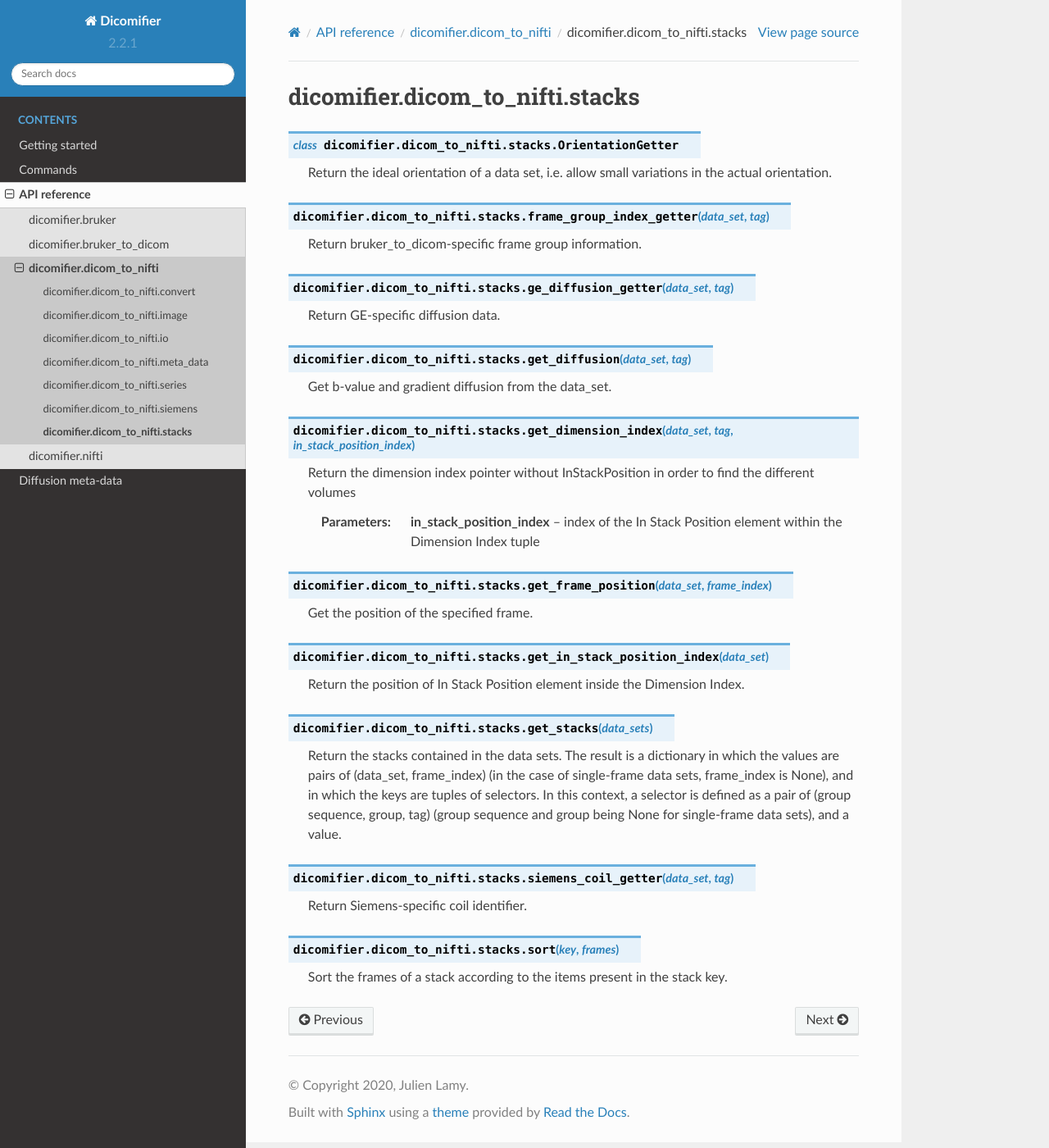
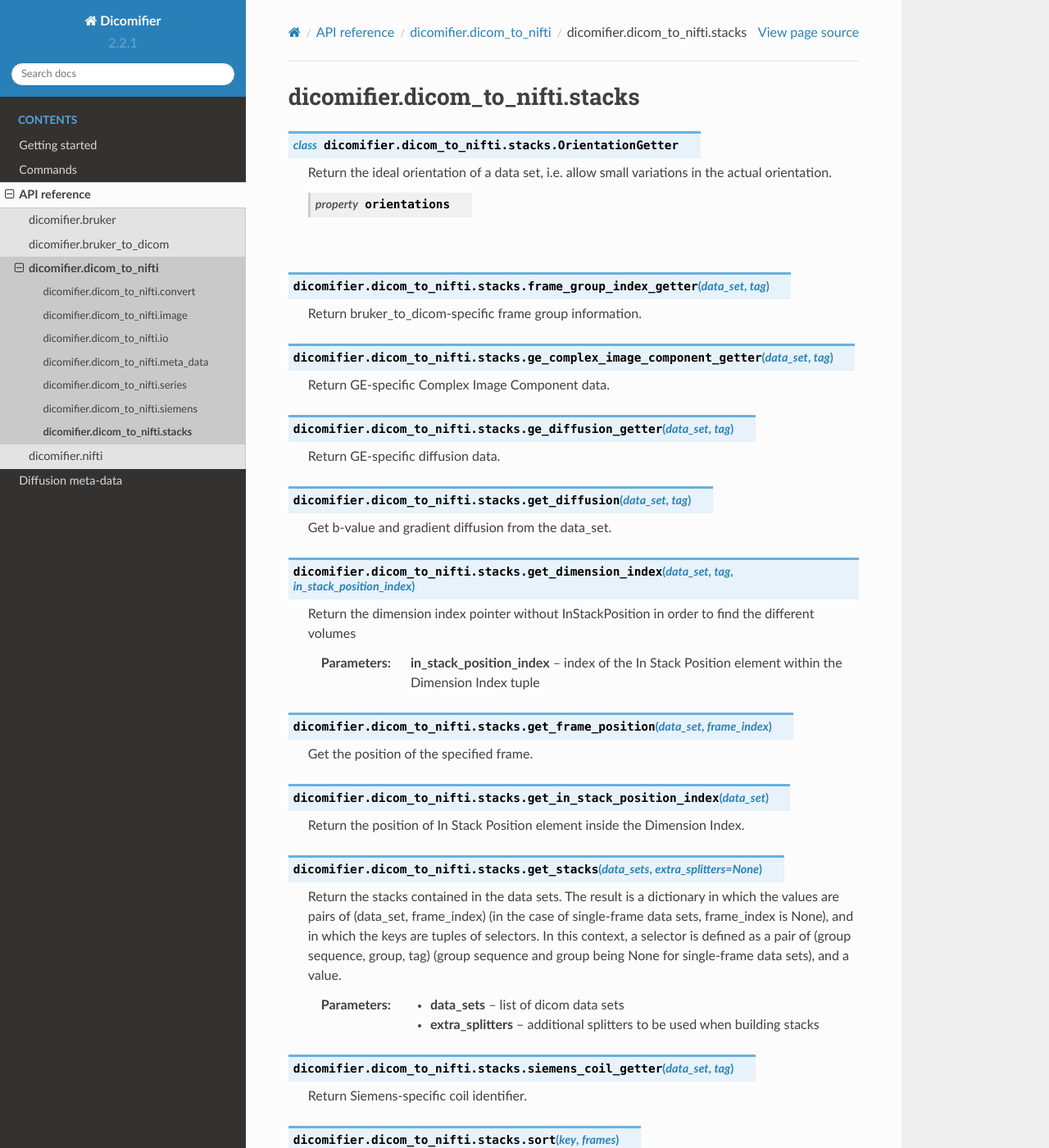
Before and after one commit to lamyj/dicomifier, a Sphinx documentation site: the page built from docs/api_reference/dicom_to_nifti/stacks.rst, in a window 1280 px wide and 1400 px high. Shown: the whole window at 82% size. Built offline with Sphinx 7.4.7 and the Read the Docs theme 2.0.0, drawn with Linux system fonts in a browser that asks for light colours.

Commit message:
Update doc

```diff
--- a/docs/api_reference/dicom_to_nifti/series.rst
+++ b/docs/api_reference/dicom_to_nifti/series.rst
@@ -4,6 +4,7 @@ dicomifier.dicom_to_nifti.series
 
 .. py:class:: DefaultSeriesFinder()
    :module: dicomifier.dicom_to_nifti.series
+   :canonical: dicomifier.dicom_to_nifti.series.default_series_finder.DefaultSeriesFinder
 
    Simple series finder based on Series Instance UID.
 
@@ -12,6 +13,7 @@ dicomifier.dicom_to_nifti.series
 
 .. py:class:: SiemensXAClassic2DSeriesFinder()
    :module: dicomifier.dicom_to_nifti.series
+   :canonical: dicomifier.dicom_to_nifti.series.siemens_xa_classic_2d_series_finder.SiemensXAClassic2DSeriesFinder
 
    Siemens MRI scanners with version XA have an export option which causes
    multi-volume series (e.g. fMRI or diffusion) to be exported as separate
--- a/docs/api_reference/dicom_to_nifti/stacks.rst
+++ b/docs/api_reference/dicom_to_nifti/stacks.rst
@@ -12,15 +12,21 @@ dicomifier.dicom_to_nifti.stacks
    in the actual orientation.
 
 
-   .. py:method:: OrientationGetter.orientations
+   .. py:property:: OrientationGetter.orientations
       :module: dicomifier.dicom_to_nifti.stacks
-      :property:
 
 
 .. py:function:: frame_group_index_getter(data_set, tag)
    :module: dicomifier.dicom_to_nifti.stacks
 
    Return bruker_to_dicom-specific frame group information.
+
+
+
+.. py:function:: ge_complex_image_component_getter(data_set, tag)
+   :module: dicomifier.dicom_to_nifti.stacks
+
+   Return GE-specific Complex Image Component data.
 
 
 
@@ -62,7 +68,7 @@ dicomifier.dicom_to_nifti.stacks
    Index.
 
 
-.. py:function:: get_stacks(data_sets)
+.. py:function:: get_stacks(data_sets, extra_splitters=None)
    :module: dicomifier.dicom_to_nifti.stacks
 
    Return the stacks contained in the data sets. The result is a dictionary
@@ -71,6 +77,10 @@ dicomifier.dicom_to_nifti.stacks
    are tuples of selectors. In this context, a selector is defined as
    a pair of (group sequence, group, tag) (group sequence and group being
    None for single-frame data sets), and a value.
+
+   :param data_sets: list of dicom data sets
+   :param extra_splitters: additional splitters to be used when building
+       stacks
 
 
 .. py:function:: siemens_coil_getter(data_set, tag)
```
Also changed, not shown: docs/api_reference/bruker.rst (+4 -8 lines), docs/api_reference/bruker_to_dicom/index.rst (+4 -6 lines), docs/api_reference/dicom_to_nifti/convert.rst (+9 -3 lines).
